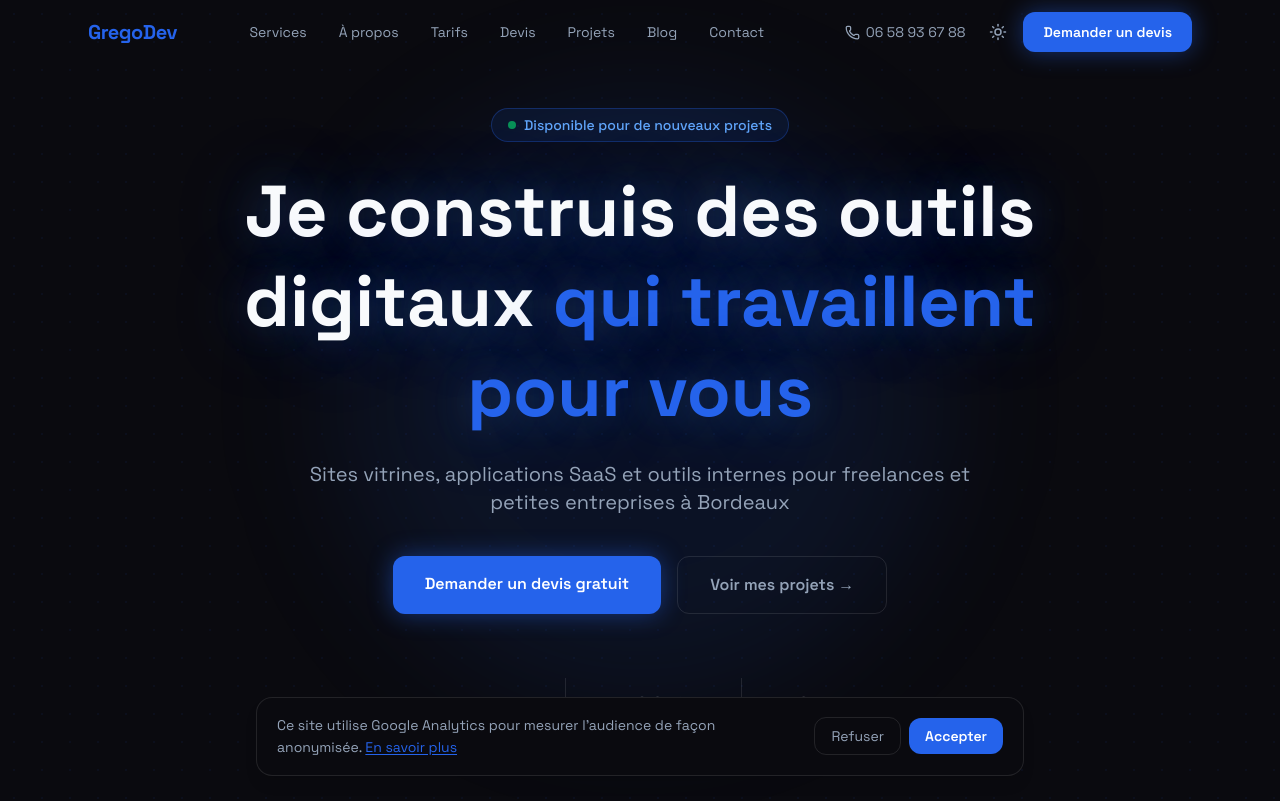
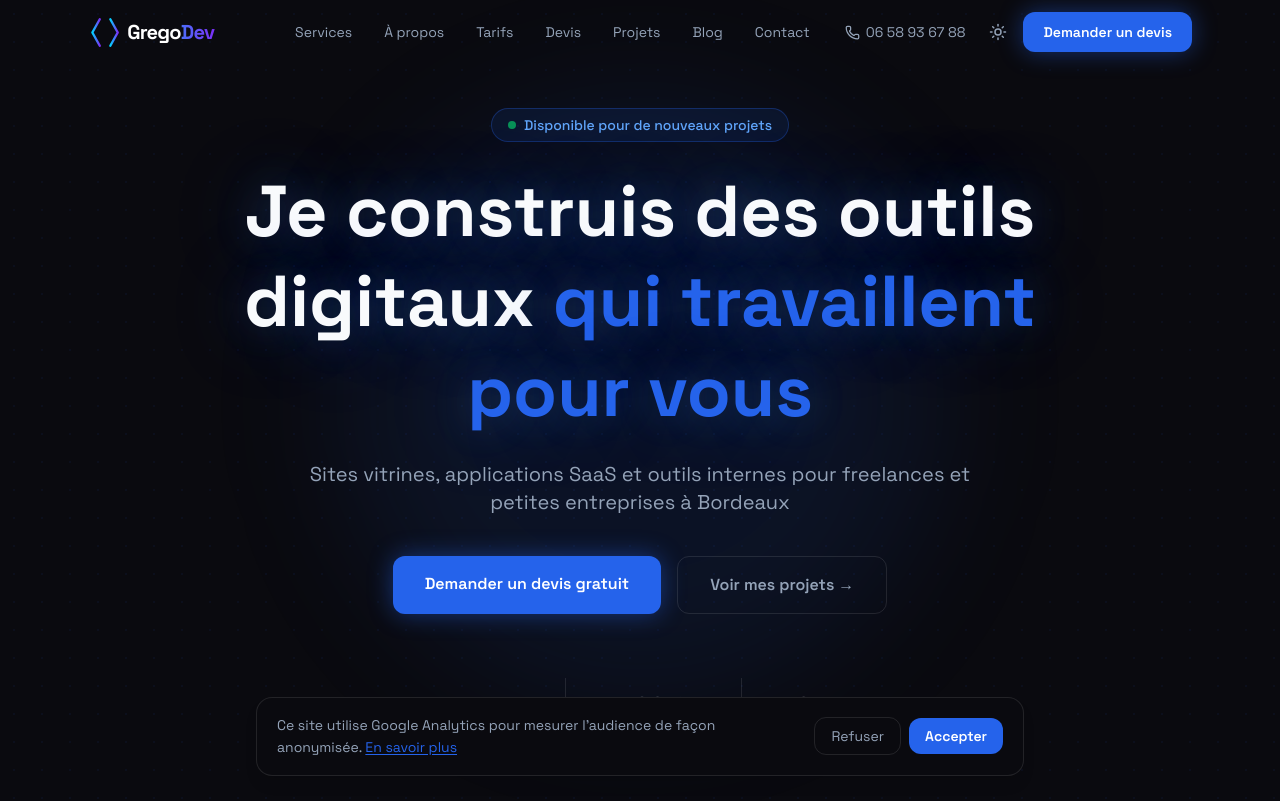
Before and after one commit to greg3337/gregodev, a Next.js app: page / in a window 1280 px wide. Shown: the top 801 px of the page. Built offline with nearby package versions, Linux system fonts and the light colour scheme.

Commit message:
feat: new GregoDev logo

```diff
--- a/src/components/Navbar.tsx
+++ b/src/components/Navbar.tsx
@@ -45,8 +45,48 @@ export default function Navbar() {
       }`}
     >
       <div className="max-w-6xl mx-auto px-6 h-16 flex items-center justify-between">
-        <Link href="/" className="text-accent font-bold text-xl tracking-tight">
-          GregoDev
+        <Link href="/" aria-label="GregoDev — Accueil">
+          <svg
+            xmlns="http://www.w3.org/2000/svg"
+            viewBox="0 0 340 70"
+            width="180"
+            height="37"
+            aria-hidden="true"
+          >
+            <defs>
+              <linearGradient id="logo-grad" x1="0%" y1="0%" x2="100%" y2="0%">
+                <stop offset="0%" stopColor="#00D2FF" />
+                <stop offset="100%" stopColor="#7B2FF7" />
+              </linearGradient>
+            </defs>
+            <path
+              d="M 22 10 L 8 35 L 22 60"
+              fill="none"
+              stroke="url(#logo-grad)"
+              strokeWidth="4.5"
+              strokeLinecap="round"
+              strokeLinejoin="round"
+            />
+            <path
+              d="M 42 10 L 56 35 L 42 60"
+              fill="none"
+              stroke="url(#logo-grad)"
+              strokeWidth="4.5"
+              strokeLinecap="round"
+              strokeLinejoin="round"
+            />
+            <text
+              x="74"
+              y="48"
+              fontFamily="'Space Grotesk', 'Helvetica Neue', sans-serif"
+              fontSize="38"
+              fontWeight="800"
+              letterSpacing="-1.5"
+            >
+              <tspan fill={isDark ? "#ffffff" : "#0F0F1A"}>Grego</tspan>
+              <tspan fill="url(#logo-grad)">Dev</tspan>
+            </text>
+          </svg>
         </Link>
 
         {/* Desktop nav links */}
```
